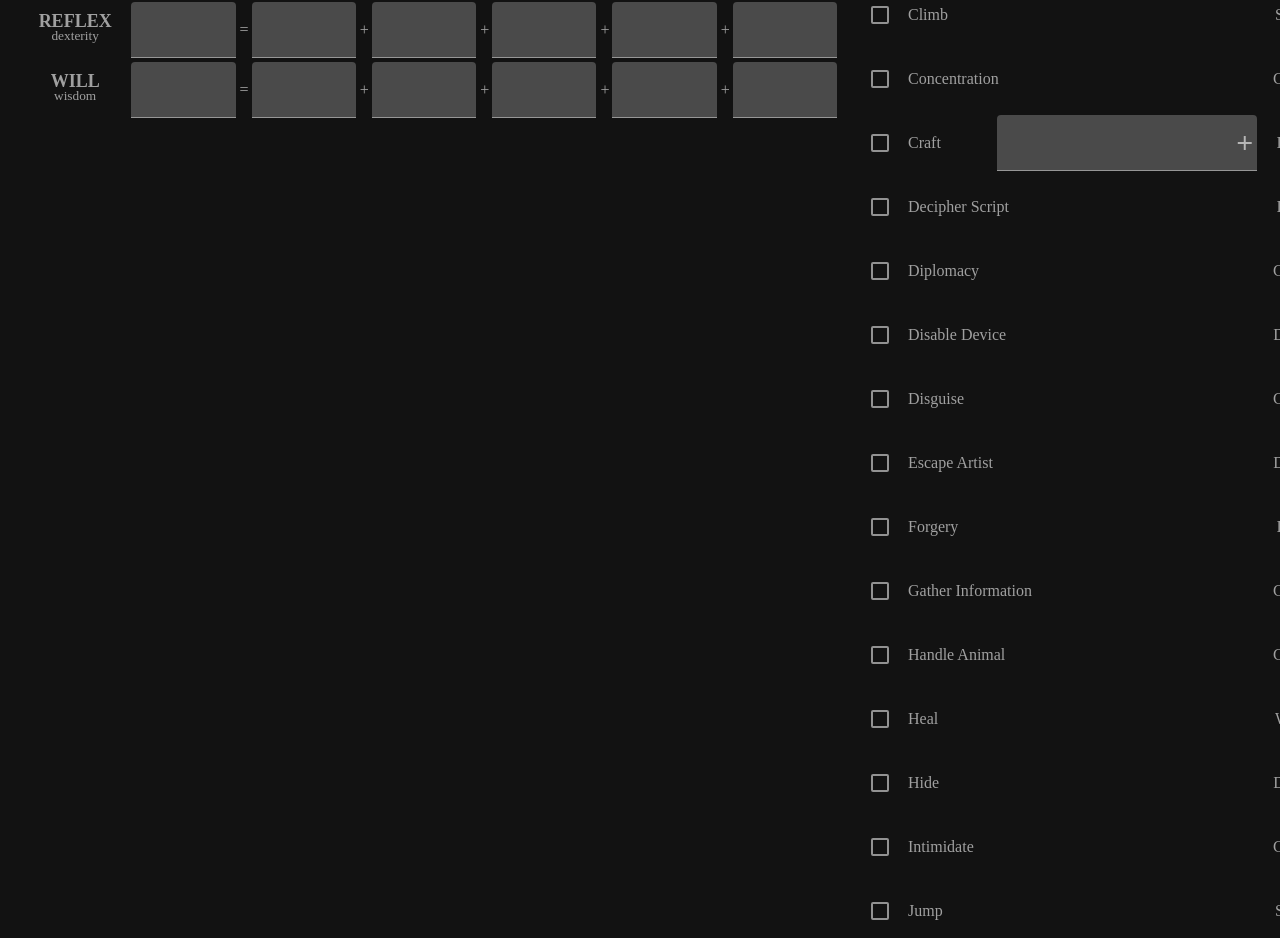
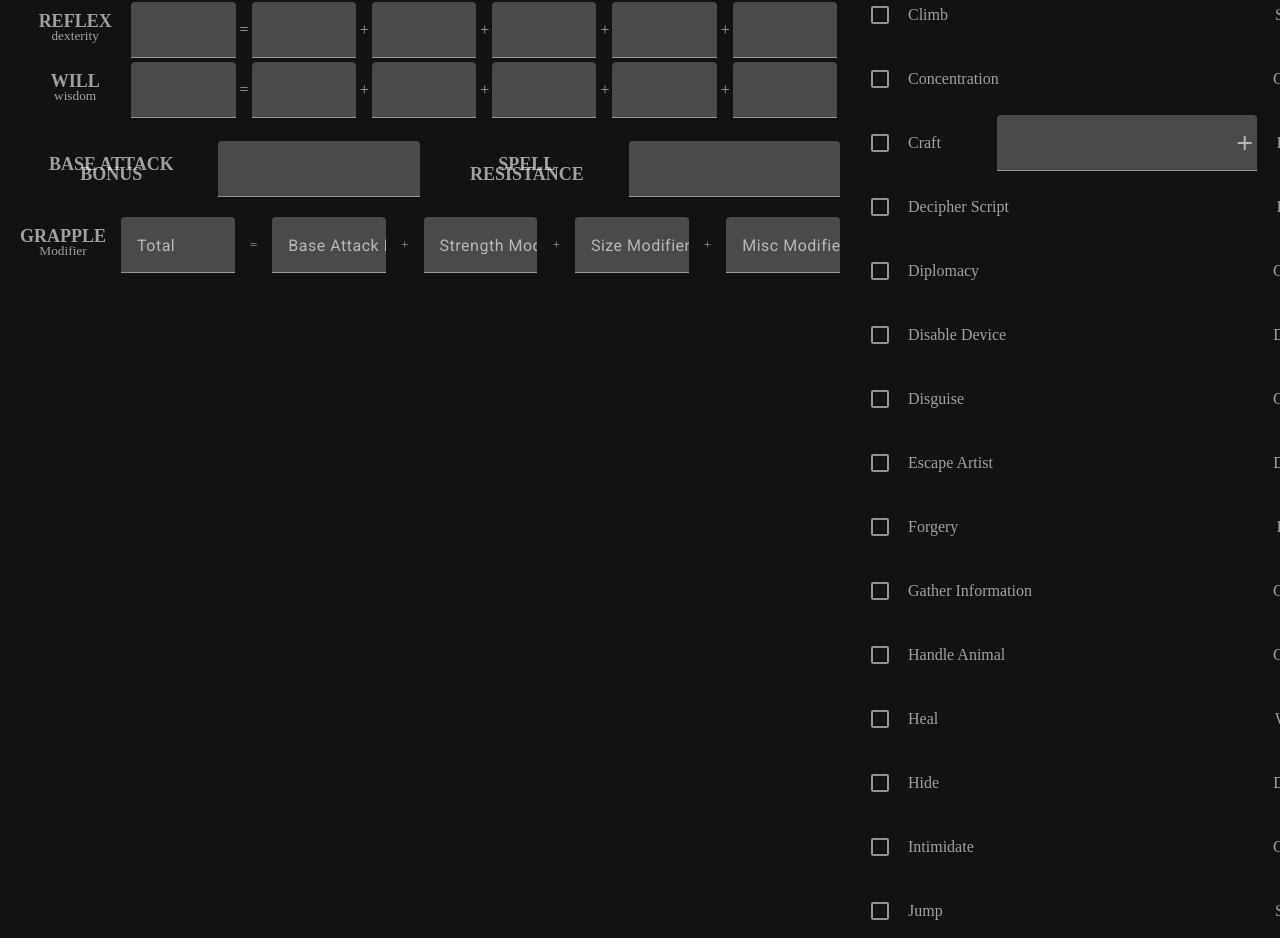
Before and after one commit to RDoneux/character-record-sheet-3.5, an Angular app: page /character-sheet in a window 1280 px wide. Shown: the part 807-1745 px from the top of the page. Built offline with nearby package versions, Linux system fonts and the light colour scheme.

Commit message:
Add base combat component with form handling; integrate into character sheet and update styles

```diff
--- a/src/app/pages/character-sheet/character-sheet.component.html
+++ b/src/app/pages/character-sheet/character-sheet.component.html
@@ -5,4 +5,5 @@
   <app-initiative />
   <app-skills />
   <app-saving-throws />
+  <app-base-combat />
 </div>
--- a/src/app/pages/character-sheet/character-sheet.component.scss
+++ b/src/app/pages/character-sheet/character-sheet.component.scss
@@ -3,7 +3,7 @@
 
   display: grid;
   grid-template-columns: minmax(350px, 450px) minmax(450px, 0.8fr) 1fr;
-  grid-template-rows: auto auto auto auto 1fr;
+  grid-template-rows: auto auto auto auto auto 1fr;
   gap: 20px;
   align-items: center;;
 
@@ -26,10 +26,14 @@
 
   app-skills {
     grid-column: 3;
-    grid-row: 3 / span 3;
+    grid-row: 3 / span 4;
   }
 
   app-saving-throws {
     grid-column: 1 / span 2;
   }
+
+  app-base-combat {
+    grid-column: span 2;
+  }
 }
--- a/src/app/pages/character-sheet/character-sheet.component.ts
+++ b/src/app/pages/character-sheet/character-sheet.component.ts
@@ -5,6 +5,7 @@ import { HitPointsComponent } from './fragments/hit-points/hit-points.component'
 import { InitiativeComponent } from './fragments/initiative/initiative.component';
 import { SkillsComponent } from './fragments/skills/skills.component';
 import { SavingThrowsComponent } from './fragments/saving-throws/saving-throws.component';
+import { BaseCombatComponent } from "./fragments/base-combat/base-combat.component";
 
 @Component({
   selector: 'app-character-sheet',
@@ -14,8 +15,9 @@ import { SavingThrowsComponent } from './fragments/saving-throws/saving-throws.c
     HitPointsComponent,
     InitiativeComponent,
     SkillsComponent,
-    SavingThrowsComponent
-  ],
+    SavingThrowsComponent,
+    BaseCombatComponent
+],
   templateUrl: './character-sheet.component.html',
   styleUrl: './character-sheet.component.scss',
 })
--- a/src/app/pages/character-sheet/components/title/title.component.ts
+++ b/src/app/pages/character-sheet/components/title/title.component.ts
@@ -8,7 +8,7 @@ import { Component, input, InputSignal, signal } from '@angular/core';
 })
 export class TitleComponent {
 
-  fullTitle: InputSignal<string> = input.required<string>();
+  fullTitle: InputSignal<string | undefined> = input<string>();
   shortTitle: InputSignal<string> = input.required<string>();
 
 }
--- /dev/null
+++ b/src/app/pages/character-sheet/fragments/base-combat/base-combat.component.html
@@ -0,0 +1,43 @@
+<form [formGroup]="baseCombatForm">
+  <div>
+    <app-title [shortTitle]="'Base Attack Bonus' | uppercase" />
+    <mat-form-field class="no-bottom-margin">
+      <input matInput formControlName="baseAttackBonus" />
+    </mat-form-field>
+  </div>
+
+  <div>
+    <app-title [shortTitle]="'Spell Resistance' | uppercase" />
+    <mat-form-field class="no-bottom-margin">
+      <input matInput formControlName="spellResistance" />
+    </mat-form-field>
+  </div>
+
+  <div class="span-2" formGroupName="grapple">
+    <app-title [shortTitle]="'Grapple' | uppercase" fullTitle="Modifier" />
+    <mat-form-field class="no-bottom-margin">
+      <mat-label>Total</mat-label>
+      <input matInput formControlName="total" />
+    </mat-form-field>
+    <small>=</small>
+    <mat-form-field class="no-bottom-margin">
+      <mat-label>Base Attack Bonus</mat-label>
+      <input matInput formControlName="baseAttackBonus" />
+    </mat-form-field>
+    <small>+</small>
+    <mat-form-field class="no-bottom-margin">
+      <mat-label>Strength Modifier</mat-label>
+      <input matInput formControlName="strengthModifier" />
+    </mat-form-field>
+    <small>+</small>
+    <mat-form-field class="no-bottom-margin">
+      <mat-label>Size Modifier</mat-label>
+      <input matInput formControlName="sizeModifier" />
+    </mat-form-field>
+    <small>+</small>
+    <mat-form-field class="no-bottom-margin">
+      <mat-label>Misc Modifier</mat-label>
+      <input matInput formControlName="miscModifier" />
+    </mat-form-field>
+  </div>
+</form>
--- /dev/null
+++ b/src/app/pages/character-sheet/fragments/base-combat/base-combat.component.scss
@@ -0,0 +1,15 @@
+form {
+  display: grid;
+  grid-template-columns: 1fr 1fr;
+  gap: 20px;
+
+  div {
+    display: flex;
+    align-items: center;
+    gap: 15px;
+
+    &.span-2 {
+        grid-column: span 2;
+    }
+  }
+}
--- /dev/null
+++ b/src/app/pages/character-sheet/fragments/base-combat/base-combat.component.ts
@@ -0,0 +1,53 @@
+import { Component } from '@angular/core';
+import { FormGroup, ReactiveFormsModule } from '@angular/forms';
+import { MatFormFieldModule } from '@angular/material/form-field';
+import { MatInputModule } from '@angular/material/input';
+import { FormBuilderService } from '../../../../services/form-builder.service';
+import { LocalStorageService } from '../../../../services/local-storage.service';
+import {
+  BASE_COMBAT_DEFAULT,
+  IBaseCombat,
+  IBaseCombatForm,
+} from './interfaces/i-base-combat';
+import { debounceTime } from 'rxjs';
+import { TitleComponent } from '../../components/title/title.component';
+import { CommonModule } from '@angular/common';
+
+@Component({
+  selector: 'app-base-combat',
+  imports: [
+    ReactiveFormsModule,
+    MatFormFieldModule,
+    MatInputModule,
+    TitleComponent,
+    CommonModule,
+  ],
+  templateUrl: './base-combat.component.html',
+  styleUrl: './base-combat.component.scss',
+})
+export class BaseCombatComponent {
+  static readonly STORAGE_KEY = 'baseAttack';
+
+  constructor(
+    private localStorage: LocalStorageService,
+    private formBuilder: FormBuilderService
+  ) {}
+
+  baseCombatForm!: FormGroup<IBaseCombatForm>;
+
+  ngOnInit() {
+    const persistedInfo: IBaseCombat | null =
+      this.localStorage.load<IBaseCombat>(BaseCombatComponent.STORAGE_KEY);
+
+    this.baseCombatForm = this.formBuilder.buildForm(
+      persistedInfo ? persistedInfo : BASE_COMBAT_DEFAULT
+    );
+
+    this.baseCombatForm.valueChanges.pipe(debounceTime(1000)).subscribe(() => {
+      this.localStorage.save<IBaseCombat>(
+        BaseCombatComponent.STORAGE_KEY,
+        this.baseCombatForm.getRawValue()
+      );
+    });
+  }
+}
--- /dev/null
+++ b/src/app/pages/character-sheet/fragments/base-combat/interfaces/i-base-combat.ts
@@ -0,0 +1,28 @@
+import { FormGroupType } from '../../../../../types/form-group-type';
+
+export interface IBaseCombat {
+  baseAttackBonus: number | null;
+  spellResistance: number | null;
+  grapple: IGrapple | null;
+}
+
+interface IGrapple {
+  total: number | null;
+  baseAttackBonus: number | null;
+  strengthModifier: number | null;
+  sizeModifier: number | null;
+  miscModifier: number | null;
+}
+export interface IBaseCombatForm extends FormGroupType<IBaseCombat> {}
+
+export const BASE_COMBAT_DEFAULT: IBaseCombat = {
+  baseAttackBonus: null,
+  spellResistance: null,
+  grapple: {
+    total: null,
+    baseAttackBonus: null,
+    strengthModifier: null,
+    sizeModifier: null,
+    miscModifier: null,
+  },
+};
```
Also changed, not shown: 1 other file (tests, documents, lock files or other folders).
